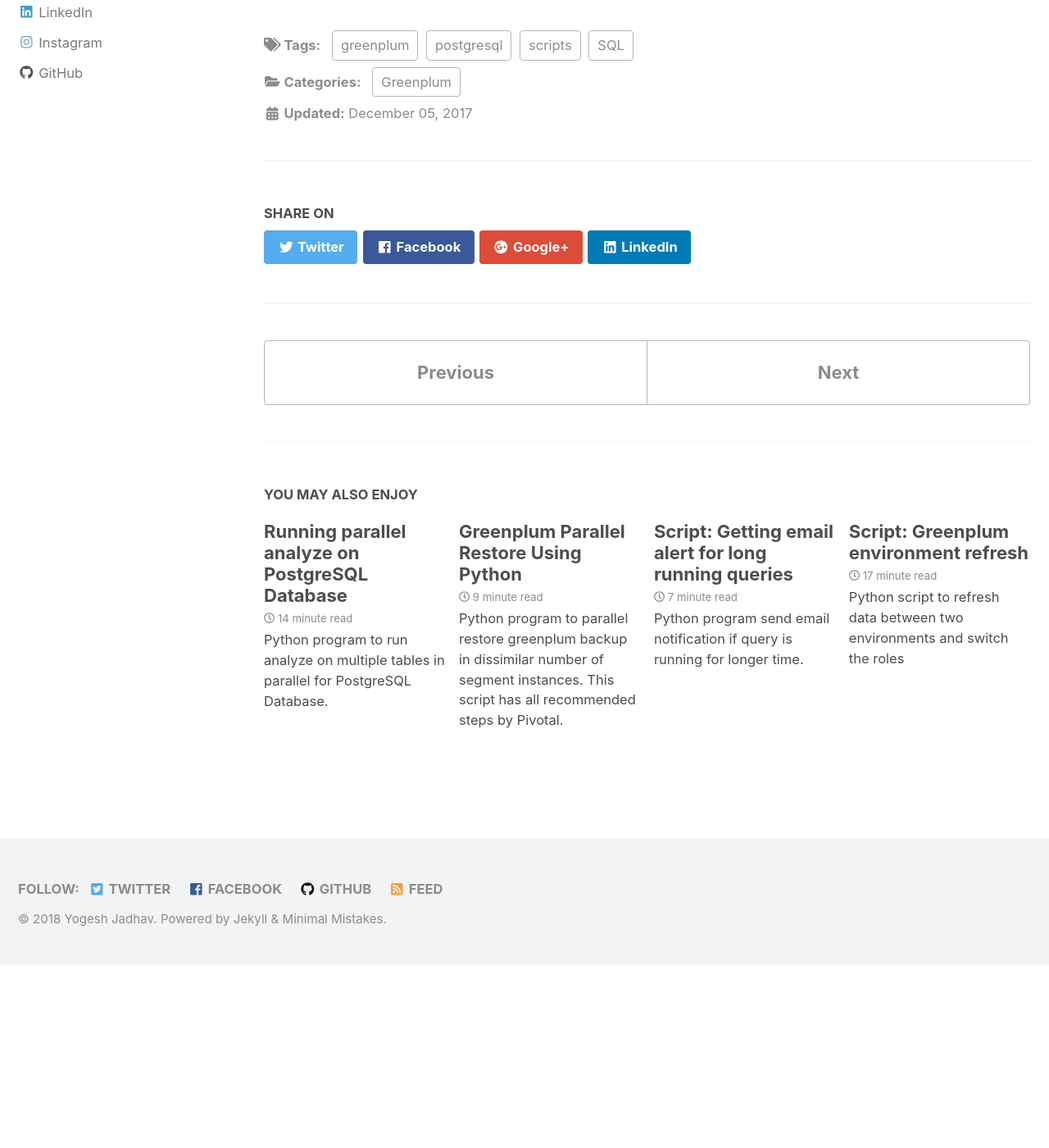
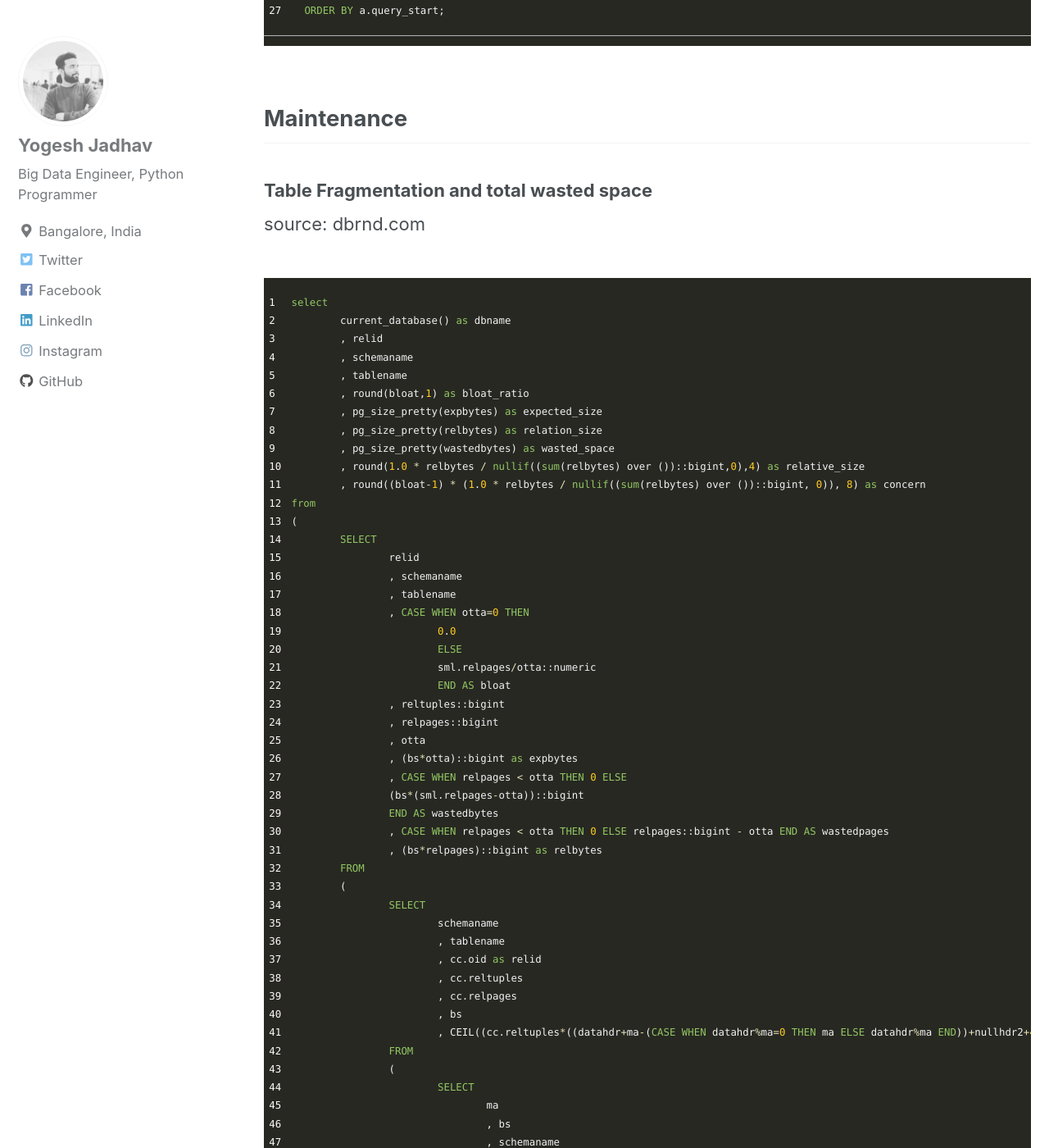
Before and after one commit to pgyogesh/blog, a Jekyll site: the page built from _posts/2017-12-06-important-gpdb-sqls.md, in a window 1280 px wide and 1400 px high, scrolled down 8588 px. Shown: the whole window at 82% size. Built offline with Jekyll 4.4.1, drawn with Linux system fonts in a browser that asks for light colours; nearby versions of some CDN libraries; emoji names are drawn with the system emoji font; comment, search, counter and statistics services are not loaded; a style sheet for code colours, icons or effects is not loaded; before the commit the page ends 9765 px from its top, so only the background shows below that; some of the changed text lies outside the part shown.

Commit message:
Update 2017-12-06-important-gpdb-sqls.md

```diff
--- a/_posts/2017-12-06-important-gpdb-sqls.md
+++ b/_posts/2017-12-06-important-gpdb-sqls.md
@@ -290,3 +290,98 @@ FROM pg_catalog.pg_locks bl
 WHERE kl.granted and not bl.granted
 ORDER BY a.query_start;
 {% endhighlight %}
+
+## Maintenance
+
+### Table Fragmentation and total wasted space
+
+source: dbrnd.com
+
+{% highlight sql linenos %}
+
+select
+	current_database() as dbname
+	, relid
+	, schemaname
+	, tablename
+	, round(bloat,1) as bloat_ratio
+	, pg_size_pretty(expbytes) as expected_size
+	, pg_size_pretty(relbytes) as relation_size
+	, pg_size_pretty(wastedbytes) as wasted_space
+	, round(1.0 * relbytes / nullif((sum(relbytes) over ())::bigint,0),4) as relative_size
+	, round((bloat-1) * (1.0 * relbytes / nullif((sum(relbytes) over ())::bigint, 0)), 8) as concern
+from
+(
+	SELECT
+		relid
+		, schemaname
+		, tablename
+		, CASE WHEN otta=0 THEN
+			0.0
+			ELSE
+			sml.relpages/otta::numeric
+			END AS bloat
+		, reltuples::bigint
+		, relpages::bigint
+		, otta
+		, (bs*otta)::bigint as expbytes
+		, CASE WHEN relpages < otta THEN 0 ELSE
+		(bs*(sml.relpages-otta))::bigint
+		END AS wastedbytes
+		, CASE WHEN relpages < otta THEN 0 ELSE relpages::bigint - otta END AS wastedpages
+		, (bs*relpages)::bigint as relbytes
+	FROM
+	(
+		SELECT
+			schemaname
+			, tablename
+			, cc.oid as relid
+			, cc.reltuples
+			, cc.relpages
+			, bs
+			, CEIL((cc.reltuples*((datahdr+ma-(CASE WHEN datahdr%ma=0 THEN ma ELSE datahdr%ma END))+nullhdr2+4))/(bs-20::float)) AS otta
+		FROM
+		(
+			SELECT
+				ma
+				, bs
+				, schemaname
+				, tablename
+				, (datawidth+(hdr+ma-(case when hdr%ma=0 THEN ma ELSE hdr%ma END)))::numeric AS datahdr
+				, (maxfracsum*(nullhdr+ma-(case when nullhdr%ma=0 THEN ma ELSE nullhdr%ma END))) AS nullhdr2
+			FROM
+			(
+				SELECT
+					schemaname
+					, tablename
+					, hdr
+					, ma
+					, bs
+					, SUM((1-s.null_frac)*avg_width) AS datawidth
+					, MAX(s.null_frac) AS maxfracsum
+					, hdr+(1+(count(case when s.null_frac<>0 then 1 end))/8) as nullhdr
+				FROM
+				pg_stats s
+				cross join
+				(
+					SELECT
+					current_setting('block_size')::numeric AS bs
+					, CASE WHEN substring(version(),12,3) IN ('8.0','8.1','8.2') THEN 27 ELSE 23 END AS hdr
+					, CASE WHEN version() ~ 'mingw32' THEN 8 ELSE 4 END AS ma
+				) AS constants
+				GROUP BY schemaname, tablename, hdr, ma, bs
+			) AS foo
+		) AS rs
+		JOIN pg_class cc
+		ON
+		cc.relname = rs.tablename
+		and cc.relkind = 'r'
+		JOIN pg_namespace nn
+		ON
+		cc.relnamespace = nn.oid
+		AND nn.nspname = rs.schemaname
+	) AS sml
+) wrapper
+where wastedbytes > 2*1024*1024 and bloat >= 1.4order by (bloat-1) * (1.0 * relbytes / nullif((sum(relbytes) over ())::bigint, 0)) desc;
+
+{% endhighlight %}
```
